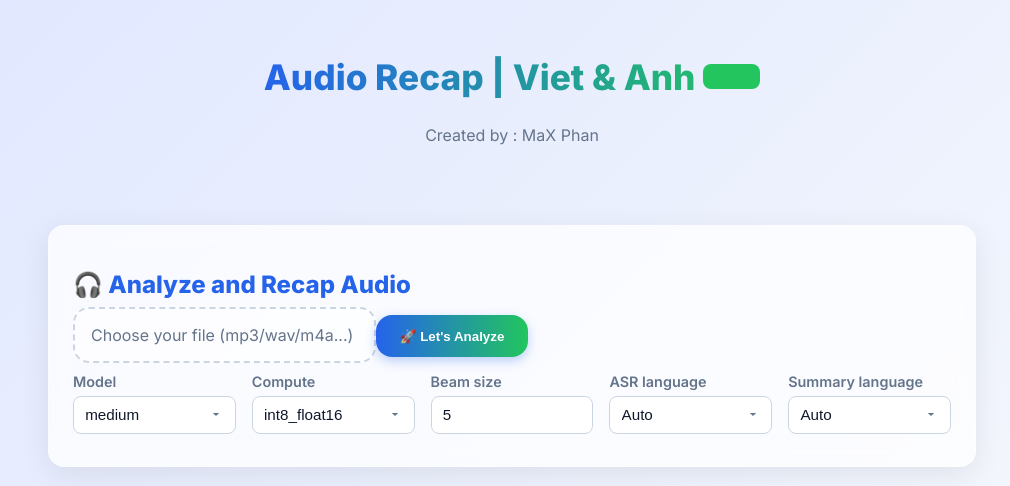
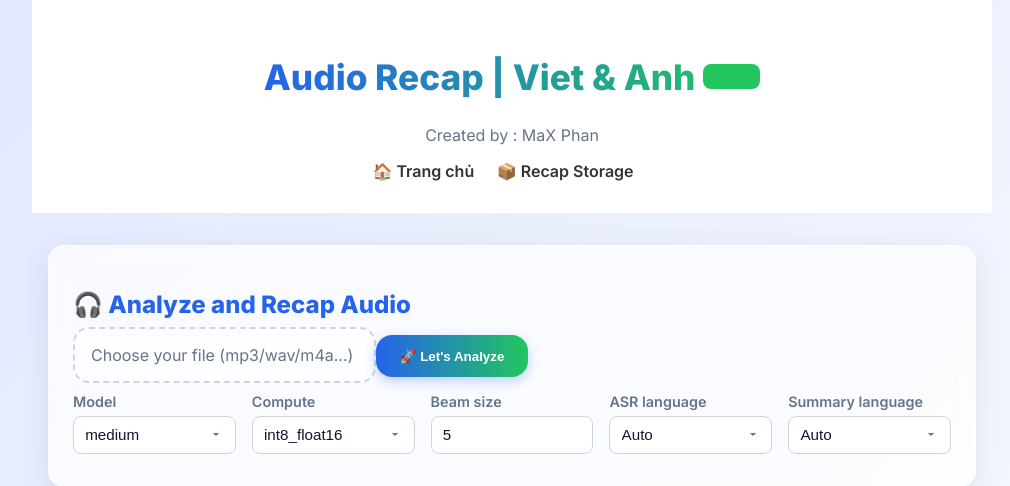
Before and after one commit to mphan1995/recap-audio-viet-eng, a Flask app: page / in a window 1280 px wide. Shown: the top 486 px of the page, without its empty margins (128-1138 px from the left). Run offline with Flask 3, Linux system fonts and the light colour scheme.

Commit message:
Updated November 7th , 2025 - 5:33 PM (GMT+7) - Edit FrontEnd

```diff
--- a/app.py
+++ b/app.py
@@ -42,7 +42,6 @@ def _select_device(device_pref: str):
     if device_pref == "cuda":
         return "cuda"
     try:
-        import torch
         return "cuda" if torch.cuda.is_available() else "cpu"
     except Exception:
         return "cpu"
@@ -95,7 +94,6 @@ def auto_select_params(file_size_mb: float, duration_hint: float = 0):
 @app.post("/api/transcribe")
 def api_transcribe():
     try:
-        import time
         t0 = time.time()
         file = request.files.get("audio")
         if not file:
@@ -184,6 +182,29 @@ def api_transcribe():
     except Exception as e:
         return jsonify({"ok": False, "error": str(e)}), 500
 
+# Recap-Storage & Export
+@app.route("/api/recaps")
+def list_recaps():
+    return jsonify([
+        {"id": "recap1", "filename": "meeting01", "date": "2025-11-07", "duration": "12m", "summary": "Cuộc họp marketing ..."},
+        {"id": "recap2", "filename": "interview02", "date": "2025-11-06", "duration": "8m", "summary": "Phỏng vấn khách hàng ..."}
+    ])
+
+@app.route("/api/recap/<recap_id>")
+def get_recap(recap_id):
+    # Thay bằng NoSQL lookup
+    return jsonify({
+        "id": recap_id,
+        "filename": f"{recap_id}.wav",
+        "summary": "Cuộc họp về kế hoạch marketing Q4.",
+        "transcript": "Speaker 1: Xin chào, hôm nay ta bàn về chiến dịch quảng cáo..."
+    })
+
+@app.route("/recap-storage")
+def recap_storage():
+    return render_template("recap-storage.html")
+
+#Export Recap
 @app.get("/api/export/<fmt>")
 def export_recap(fmt):
     """
@@ -191,6 +212,8 @@ def export_recap(fmt):
     """
     # Lấy recap JSON mới nhất trong storage
     storage = os.path.join("storage")
+    if not os.path.exists(storage):
+        os.makedirs(storage, exist_ok=True)
     recap_files = sorted(
         [f for f in os.listdir(storage) if f.startswith("recap_") and f.endswith(".json")],
         reverse=True,
@@ -199,7 +222,6 @@ def export_recap(fmt):
         return jsonify({"ok": False, "error": "Không tìm thấy file recap"}), 404
 
     latest = os.path.join(storage, recap_files[0])
-    import json
     with open(latest, encoding="utf-8") as f:
         data = json.load(f)
 
@@ -218,21 +240,18 @@ def export_recap(fmt):
 
     elif fmt == "excel":
         output = BytesIO()
-        with pd.ExcelWriter(output, engine="openpyxl") as writer:
-            df.to_excel(writer, sheet_name="Segments", index=False)
-            summary_sheet = pd.DataFrame({"Summary": [summary]})
-            summary_sheet.to_excel(writer, sheet_name="Summary", index=False)
+        writer = pd.ExcelWriter(output, engine="openpyxl")
+        df.to_excel(writer, sheet_name="Segments", index=False)
+        pd.DataFrame({"Summary": [summary]}).to_excel(writer, sheet_name="Summary", index=False)
+        writer.close()   # ✅ đảm bảo flush
+        output.seek(0)
+        return send_file(
+            output,
+            mimetype="application/vnd.openxmlformats-officedocument.spreadsheetml.sheet",
+            as_attachment=True,
+            download_name="recap.xlsx"
+        )
 
-            ws = writer.sheets["Segments"]
-            for col in ws.columns:
-                max_len = max(len(str(c.value or "")) for c in col)
-                ws.column_dimensions[col[0].column_letter].width = max(12, max_len)
-            ws["A1"].font = ws["B1"].font = ws["C1"].font = ws["D1"].font = ws["E1"].font.copy(bold=True)
-        output.seek(0)
-        return send_file(output,
-                         mimetype="application/vnd.openxmlformats-officedocument.spreadsheetml.sheet",
-                         as_attachment=True,
-                         download_name="recap.xlsx")
 
     elif fmt == "word":
         doc = Document()
--- a/static/css/styles.css
+++ b/static/css/styles.css
@@ -27,6 +27,13 @@ body {
   min-height: 100vh;
   display: flex;
   flex-direction: column;
+}
+
+header {
+  position: sticky;
+  top: 0;
+  background: #fff;
+  z-index: 10;
 }
 
 /* ========== Layout ========== */
@@ -250,6 +257,22 @@ button.primary:hover {
   box-shadow: 0 2px 4px rgba(0,0,0,0.05);
 }
 
+.nav-links {
+  margin-top: 10px;
+}
+
+.nav-links a {
+  text-decoration: none;
+  color: #333;
+  margin-right: 18px;
+  font-weight: 600;
+  transition: color 0.2s ease;
+}
+
+.nav-links a:hover {
+  color: #007BFF;
+}
+
 /* ========== Table & Segment Playback ========== */
 #segmentsTable {
   width: 100%;
--- a/templates/base.html
+++ b/templates/base.html
@@ -13,6 +13,11 @@
   <header class="container">
     <h1> Audio Recap | Viet & Anh <span class="badge">VI/EN</span></h1>
     <p class="sub">Created by : MaX Phan</p>
+    <nav class="nav-links">
+      <a href="{{ url_for('index') }}">🏠 Trang chủ</a>
+      <a href="{{ url_for('recap_storage') }}">📦 Recap Storage</a>
+    </nav>
+
   </header>
   <main class="container">
     {% block content %}{% endblock %}
```
Also changed, not shown: templates/recap-storage.html (added, +100 -0 lines).
